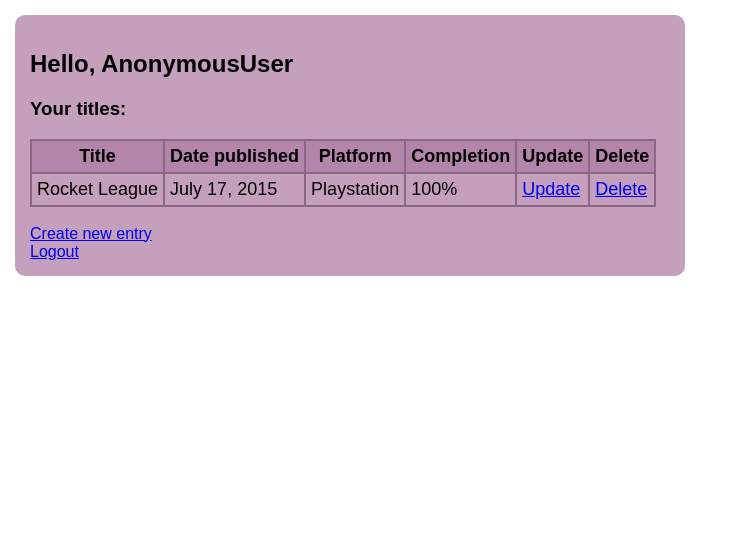
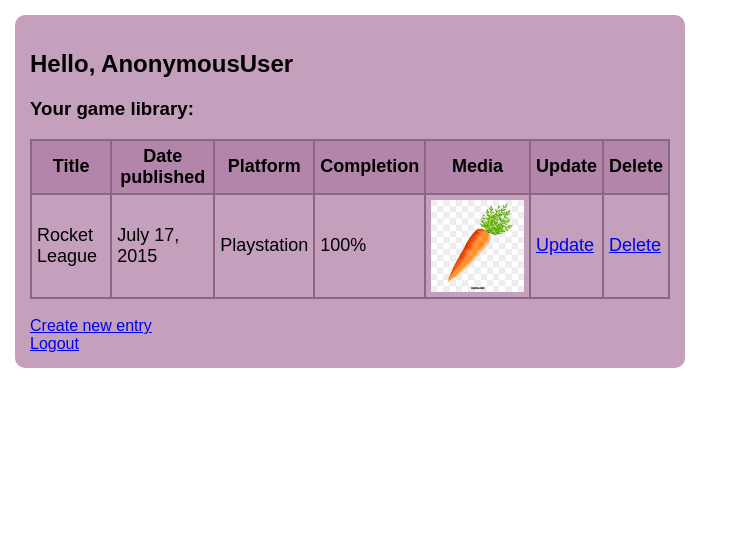
Before and after one commit to kodtld/CyberSec_Project, a Django app: page /home/ in a window 1280 px wide. Shown: the top 537 px of the page, without its empty margins (0-733 px from the left). Run offline with Django 4.2, Linux system fonts and the light colour scheme; data comes from the database, SQL or seed files in the repository; both versions use the stored data as it was after the commit.

Commit message:
Current state

```diff
--- a/mysite/myapp/models.py
+++ b/mysite/myapp/models.py
@@ -2,6 +2,7 @@ from email.policy import default
 from platform import platform
 from random import choices
 from django.db import models
+from sqlalchemy import null
 
 # Create your models here.
 
@@ -10,3 +11,4 @@ class Game(models.Model):
     pub_date = models.DateField('date published',default="YYYY-MM-DD")
     platform = models.CharField(max_length=50,default="eg. Playstation")
     completion = models.CharField(max_length=50,default='0%')
+    media = models.ImageField(null=True)
--- a/mysite/myapp/templates/pages/gameform.html
+++ b/mysite/myapp/templates/pages/gameform.html
@@ -51,6 +51,8 @@
     {{form.completion.label}}
     {{form.completion}}
     <br>
+    {{form.media.label}}
+    {{form.media}}
     <a href="{% url 'home'%}">Cancel</a>
     <input type="submit" name="Submit">
 </form>
--- a/mysite/myapp/templates/pages/home.html
+++ b/mysite/myapp/templates/pages/home.html
@@ -61,13 +61,14 @@
 </style>
 <div class="formfield">
     <h2>Hello, {{request.user}}</h2>
-    <h3>Your titles:</h3>
+    <h3>Your game library:</h3>
     <table class="table">
         <tr>
             <th class="th">Title</th>
             <th class="th">Date published</th>
             <th class="th">Platform</th>
             <th class="th">Completion</th>
+            <th class="th">Media</th>
             <th class="th">Update</th>
             <th class="th">Delete</th>
         </tr>
@@ -77,6 +78,7 @@
                 <td class="td">{{i.pub_date}}</td>
                 <td class="td">{{i.platform}}</td>
                 <td class="td">{{i.completion}}</td>
+                <td class="td"><img src="{{i.media.url}}" width="100%"></td>
                 <td class="ab"><a href="{% url 'update_game' i.id %}">Update</a></td>
                 <td class="ab"><a href="{% url 'delete_game' i.id %}">Delete</a></td>
             </tr>
--- a/mysite/myapp/views.py
+++ b/mysite/myapp/views.py
@@ -3,12 +3,17 @@ from django.http import HttpResponse
 from django.contrib.auth.forms import UserCreationForm
 from .models import *
 from .forms import GameForm
-
-from django.db import connections
-
 from django.contrib.auth import authenticate, login, logout
 
-# Create your views here.
+# The developer has tested different approaches and has left the unused installs and imports in the project.
+from django.db import connections
+from sql import *
+import mediapipe as mp
+
+#from django.contrib.auth.decorators import login_required <---- This line,
+#  and commmented @login_required lines are a fix for broken acces control.
+
+#@ login_required(login_url='login')
 def index(request):
     context = {}
     games = Game.objects.all()
@@ -26,6 +31,7 @@ def loginPage(request):
     context = {}
     return render(request,'pages/login.html',context)
 
+#@ login_required(login_url='login')
 def logoutUser(request):
     logout(request)
     return redirect('login')
@@ -42,17 +48,18 @@ def registerPage(request):
     context = {'form':form}
     return render (request,'pages/register.html',context)
 
+#@ login_required(login_url='login')
 def createGame(request):
     form = GameForm()
     if request.method == 'POST':
         form = GameForm(request.POST)
-        print(request.POST['title'])
         if form.is_valid():
             form.save()
             return redirect('home')
     context = {'form':form}
     return render(request, 'pages/gameform.html',context)
 
+#@ login_required(login_url='login')
 def updateGame(request, pk):
     game = Game.objects.get(id=pk)
     form = GameForm(instance=game)
@@ -64,6 +71,7 @@ def updateGame(request, pk):
     context = {'form':form}
     return render(request, 'pages/gameform.html',context)
 
+#@ login_required(login_url='login')
 def deleteGame(request,pk):
     game = Game.objects.get(id=pk)
     if request.method == "POST":
--- a/mysite/mysite/urls.py
+++ b/mysite/mysite/urls.py
@@ -13,10 +13,15 @@ Including another URLconf
     1. Import the include() function: from django.urls import include, path
     2. Add a URL to urlpatterns:  path('blog/', include('blog.urls'))
 """
+
 from django.contrib import admin
 from django.urls import path,include
+from django.conf import settings
+from django.conf.urls.static import static
 
 urlpatterns = [
     path('',include('myapp.urls')),
     path('admin/', admin.site.urls)
 ]
+
+urlpatterns += static(settings.MEDIA_URL, document_root = settings.MEDIA_ROOT)
```
Also changed, not shown: mysite/mysite/settings.py (+10 -1 lines), mysite/db.sqlite3, mysite/myapp/migrations/0002_game_media_alter_game_platform_alter_game_pub_date_and_more.py (added), mysite/static/images/carrot.jpg (added).
